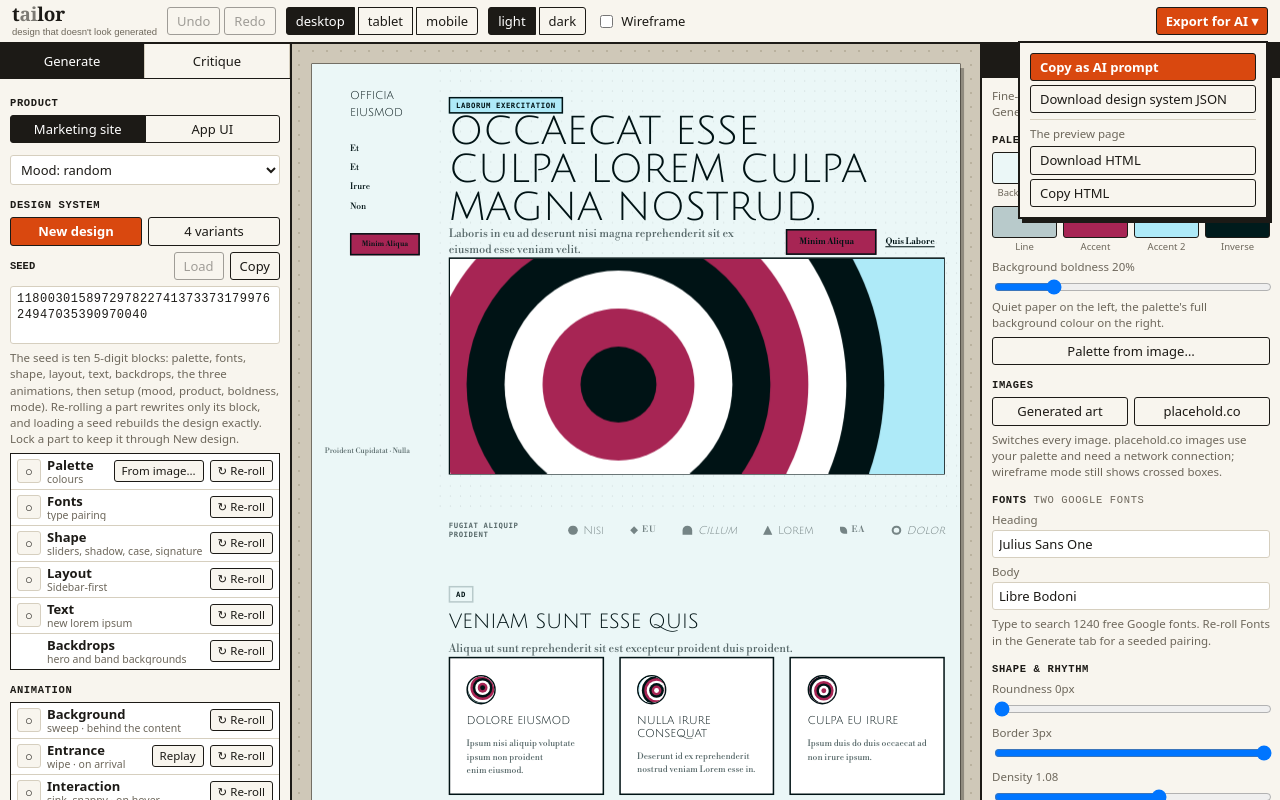
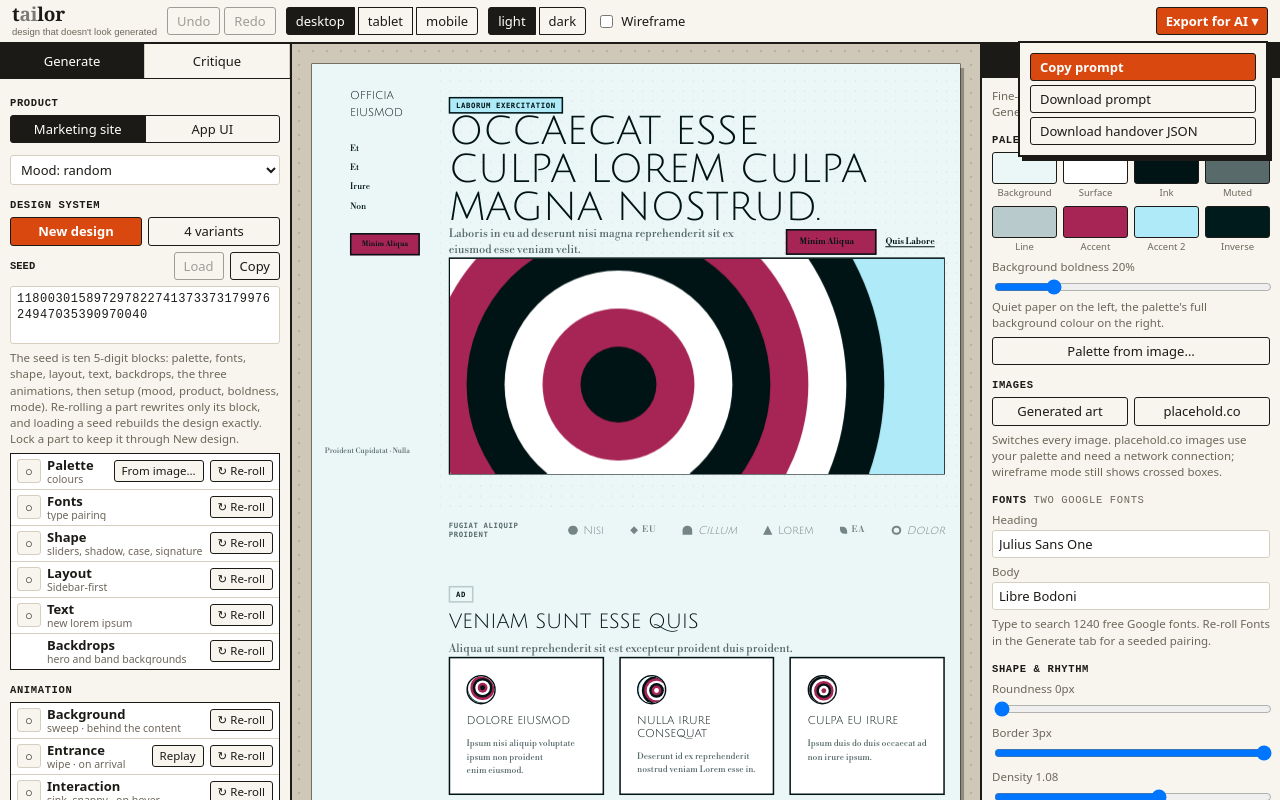
Before and after one commit to DannyBattison/tailor, a React (Vite) app: page / in a window 1280 px wide. Both pictures are taken after a click on the button "Export for AI ▾". Built offline with nearby package versions, Linux system fonts and the light colour scheme.

Commit message:
Export is only the agent handover: prompt and JSON
Removes the HTML download and copy. Adds a prompt download alongside copy.

Co-authored-by: helm session the-add-section-can <noreply@helm.app>
Co-Authored-By: Claude Opus 5.5 <noreply@anthropic.com>

```diff
--- a/src/App.tsx
+++ b/src/App.tsx
@@ -4,7 +4,7 @@ import { Canvas } from './editor/Canvas'
 import { CritiquePanel } from './editor/CritiquePanel'
 import { Design } from './editor/Design'
 import { Generate } from './editor/Generate'
-import { copyText, download, exportHtml, slug } from './export'
+import { copyText, download, slug } from './export'
 import { critique } from './gen/critique'
 import { designSystem, designSystemPrompt } from './designSystem'
 import { getState, redo, setUI, toast, undo, useStore, type Viewport } from './store'
@@ -40,12 +40,9 @@ function TopBar() {
         <button className="primary" onClick={() => setMenu(menu === 'export' ? '' : 'export')}>Export for AI ▾</button>
         {menu === 'export' && (
           <div className="popover menu" style={{ width: 250 }}>
-            <button className="primary" onClick={async () => { await copyText(designSystemPrompt(doc)); toast('Design system and build instructions copied. Paste into your AI.'); close() }}>Copy as AI prompt</button>
-            <button onClick={() => { download(name + '.design-system.json', JSON.stringify(designSystem(doc), null, 2), 'application/json'); close() }}>Download design system JSON</button>
-            <hr />
-            <small className="hint">The preview page</small>
-            <button onClick={() => { download(name + '.html', exportHtml(doc, ui.wire)); close() }}>Download HTML</button>
-            <button onClick={async () => { await copyText(exportHtml(doc, ui.wire)); toast('HTML copied'); close() }}>Copy HTML</button>
+            <button className="primary" onClick={async () => { await copyText(designSystemPrompt(doc)); toast('Prompt copied. Paste it into your agent.'); close() }}>Copy prompt</button>
+            <button onClick={() => { download(name + '.prompt.md', designSystemPrompt(doc), 'text/markdown'); close() }}>Download prompt</button>
+            <button onClick={() => { download(name + '.handover.json', JSON.stringify(designSystem(doc), null, 2), 'application/json'); close() }}>Download handover JSON</button>
           </div>
         )}
       </div>
--- a/src/designSystem.ts
+++ b/src/designSystem.ts
@@ -216,7 +216,7 @@ export function designSystem(doc: Doc) {
       'No emoji as icons. Copy is specific and concrete, with no stock phrases ("unlock the power of", "seamless").',
       `Commit to the signature move: ${SIGNATURES[t.signature]}`,
     ],
-    css: { note: 'Stylesheet used by the editor and the HTML export. Apply cssVariables to the root element .d-doc inside a .d-frame wrapper, with data-sig set to the signature name and data-bgm to motion.background.style (drift in app UIs).', base: DOC_CSS.trim() },
+    css: { note: 'Stylesheet used by the preview. Apply cssVariables to the root element .d-doc inside a .d-frame wrapper, with data-sig set to the signature name and data-bgm to motion.background.style (drift in app UIs).', base: DOC_CSS.trim() },
   }
 }
 
--- a/src/export.ts
+++ b/src/export.ts
@@ -1,37 +1,4 @@
-import { createElement } from 'react'
-import { renderToStaticMarkup } from 'react-dom/server'
-import { fontSpec, fontsUrl } from './gen/fonts'
-import { DOC_CSS } from './render/css'
-import { DocView } from './render/Doc'
-import { revealScript } from './render/reveal'
-import type { Doc } from './types'
-
-/** Standalone HTML: the same React components, the same stylesheet, rendered to a string. */
-export function exportHtml(doc: Doc, wire = false): string {
-  const body = renderToStaticMarkup(createElement(DocView, { root: doc.root, tokens: doc.tokens, wire }))
-  return `<!doctype html>
-<html lang="en">
-<head>
-<meta charset="utf-8">
-<meta name="viewport" content="width=device-width, initial-scale=1">
-<title>${doc.meta.name.replace(/</g, '&lt;')}</title>
-<link rel="preconnect" href="https://fonts.googleapis.com">
-<link rel="preconnect" href="https://fonts.gstatic.com" crossorigin>
-<link rel="stylesheet" href="${fontsUrl(fontSpec(doc.tokens))}">
-<style>
-html,body{margin:0;background:${doc.tokens.palette.bg}}
-${DOC_CSS}
-</style>
-</head>
-<body>
-${body}
-${revealScript()}
-</body>
-</html>
-`
-}
-
-export function download(name: string, text: string, mime = 'text/html') {
+export function download(name: string, text: string, mime: string) {
   const a = document.createElement('a')
   a.href = URL.createObjectURL(new Blob([text], { type: mime + ';charset=utf-8' }))
   a.download = name
--- a/src/render/reveal.ts
+++ b/src/render/reveal.ts
@@ -1,6 +1,5 @@
 /** Scroll reveal. An IntersectionObserver marks blocks below the fold (data-rv=out) and flips them to `in` as they are scrolled to.
- *  It replaces CSS view() timelines, which ignore the editor's scaled stage and break under sticky ancestors.
- *  Self-contained on purpose: the export inlines `initReveal.toString()` as a script. */
+ *  It replaces CSS view() timelines, which ignore the editor's scaled stage and break under sticky ancestors. */
 export function initReveal(frame: Element | null): () => void {
   if (!frame || typeof IntersectionObserver === 'undefined') return () => {}
   const targets: Element[] = []
@@ -25,5 +24,3 @@ export function initReveal(frame: Element | null): () => void {
   frame.setAttribute('data-reveal', 'on')
   return () => io.disconnect()
 }
-
-export const revealScript = () => `<script>var __name=function(f){return f};(${initReveal.toString()})(document.querySelector('.d-frame'))</script>`
```
Also changed, not shown: 1 other file (tests, documents, lock files or other folders).
